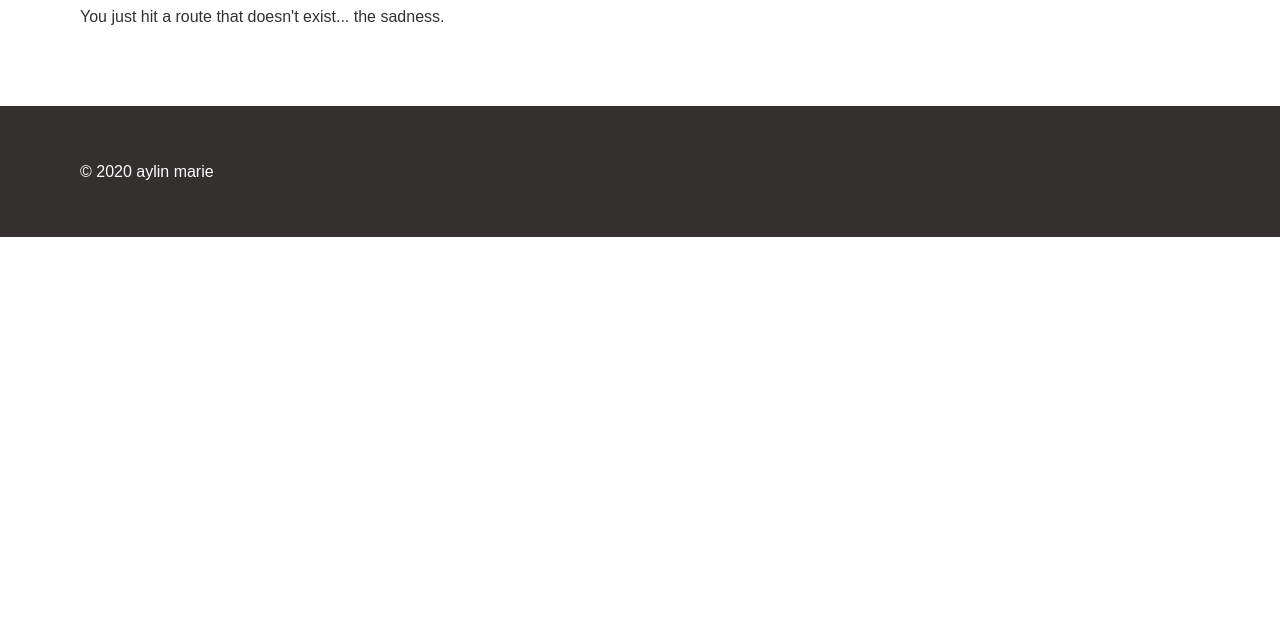
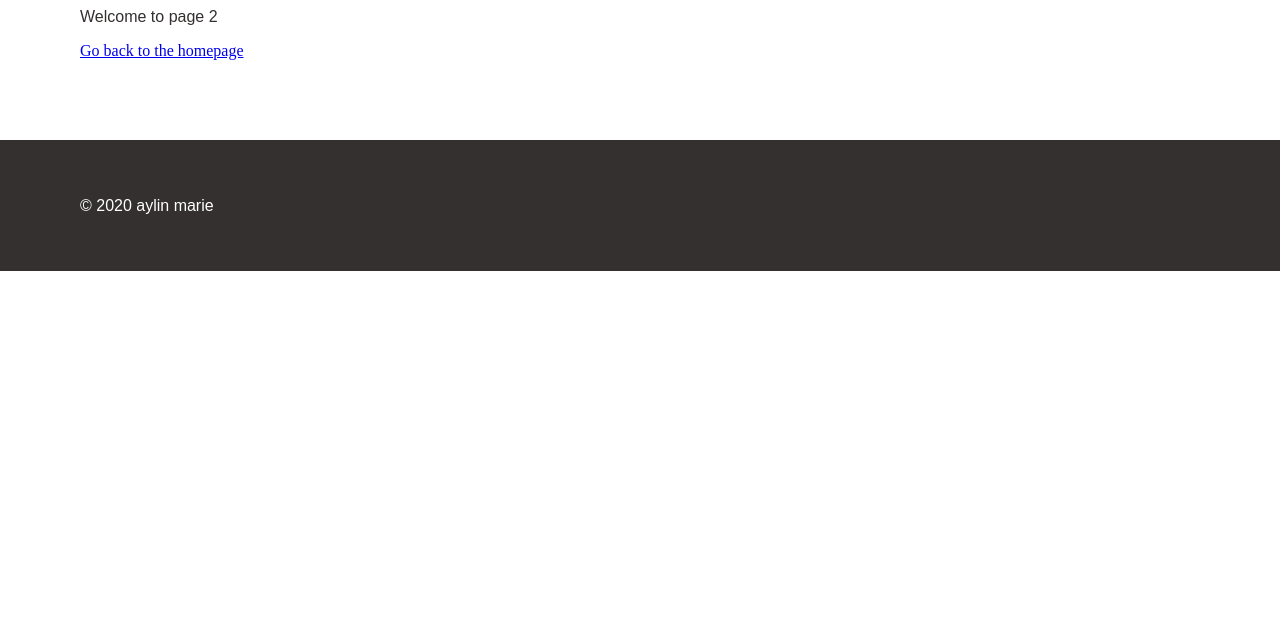
Before and after one commit to aylinmarie/Aylin-Portfolio, a Gatsby site: page /about in a window 1280 px wide. Before the commit this address had no page. Shown: the part 171-800 px from the top of the page. Built offline with nearby package versions, Linux system fonts and the light colour scheme; Gatsby itself is replaced by a stand-in of ours.

Commit message:
Create about page

```diff
--- a/src/pages/page-2.tsx
+++ b/src/pages/about.js
@@ -1,17 +1,17 @@
 // Gatsby supports TypeScript natively!
 import React from "react"
-import { PageProps, Link } from "gatsby"
+import { Link } from "gatsby"
 
 import Layout from "../components/layout"
 import SEO from "../components/seo"
 
-const SecondPage = (props: PageProps) => (
+const About = () => (
   <Layout>
     <SEO title="Page two" />
     <h1>Hi from the second page</h1>
-    <p>Welcome to page 2 ({props.path})</p>
+    <p>Welcome to page 2</p>
     <Link to="/">Go back to the homepage</Link>
   </Layout>
 )
 
-export default SecondPage
+export default About
```
